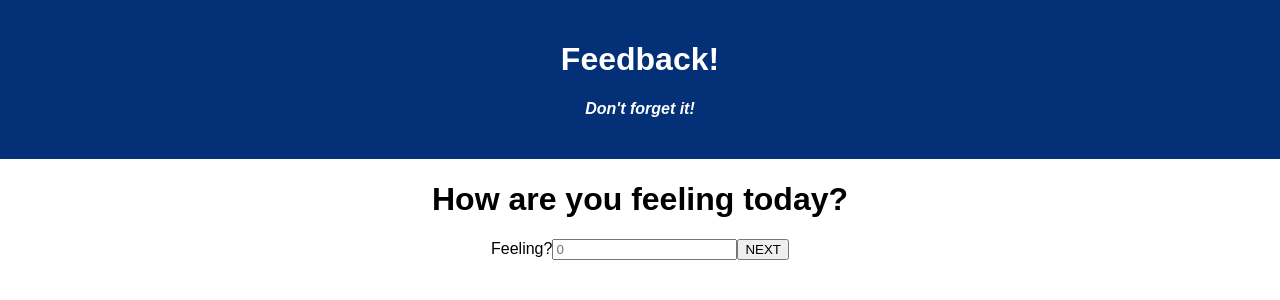
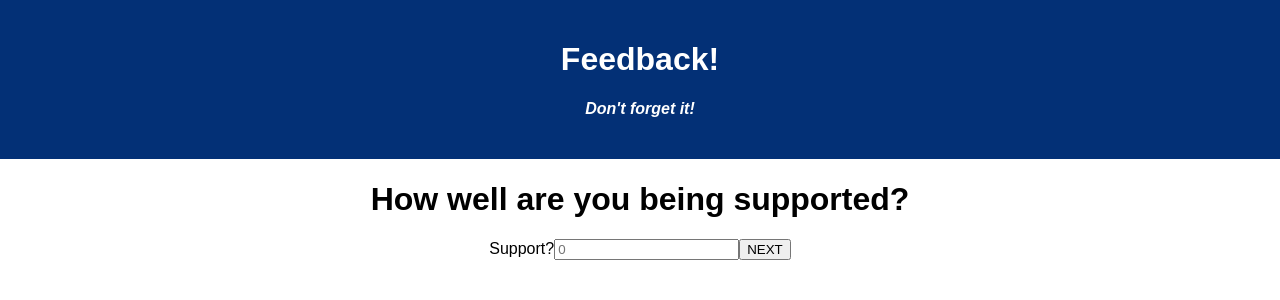
Before and after one commit to fwarfa/weekend-redux-feedback-loop, a React (Create React App) app: page /#/3 in a window 1280 px wide. Shown: the top 300 px of the page. Built offline with nearby package versions, Linux system fonts and the light colour scheme.

Commit message:
setup supported component

```diff
--- a/src/components/App/App.jsx
+++ b/src/components/App/App.jsx
@@ -5,6 +5,7 @@ import { HashRouter as Router, Route, Link } from 'react-router-dom';
 
 import Feeling from './Feeling';
 import Understanding from './Understanding';
+import Supported from './Supported';
 
 function App() {
 
@@ -15,11 +16,14 @@ function App() {
         <h4>Don't forget it!</h4>
       </header>
       <Router>
-        <Route path="/">
+        <Route path="/1">
           <Feeling />
         </Route>
-        <Route path="/1">
+        <Route path="/2">
           <Understanding />
+        </Route>
+        <Route path="/3">
+          <Supported />
         </Route>
       </Router>
     </div>
--- /dev/null
+++ b/src/components/App/Supported.jsx
@@ -0,0 +1,20 @@
+import {useSelector, useDispatch} from 'react-redux';
+import { useHistory } from 'react-router-dom';
+
+function Supported () {
+    return (
+        <>
+            <h1>How well are you being supported?</h1>
+            <label for="supported">Support?</label>
+            <input
+                required
+                name="supported"
+                type="number"
+                placeholder="0"
+            />
+            <button>NEXT</button>
+        </>
+    );
+}
+
+export default Supported;
```
